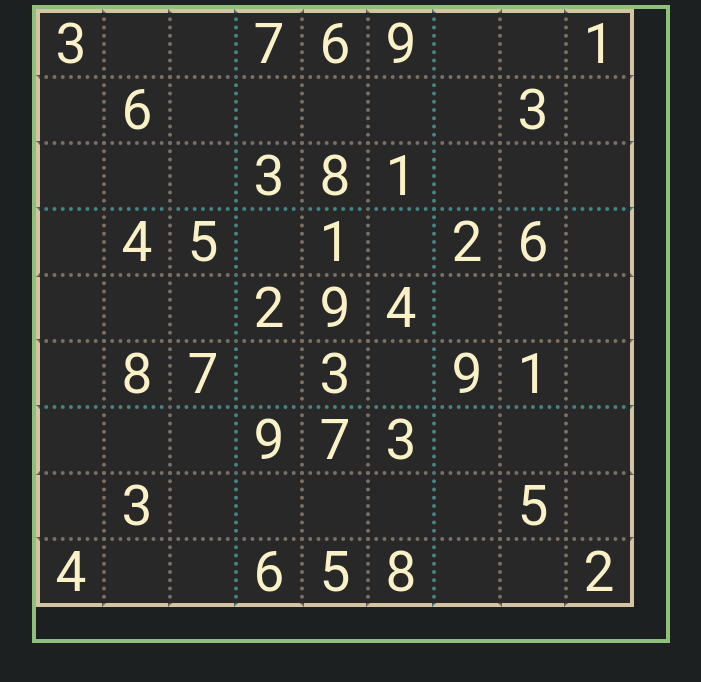
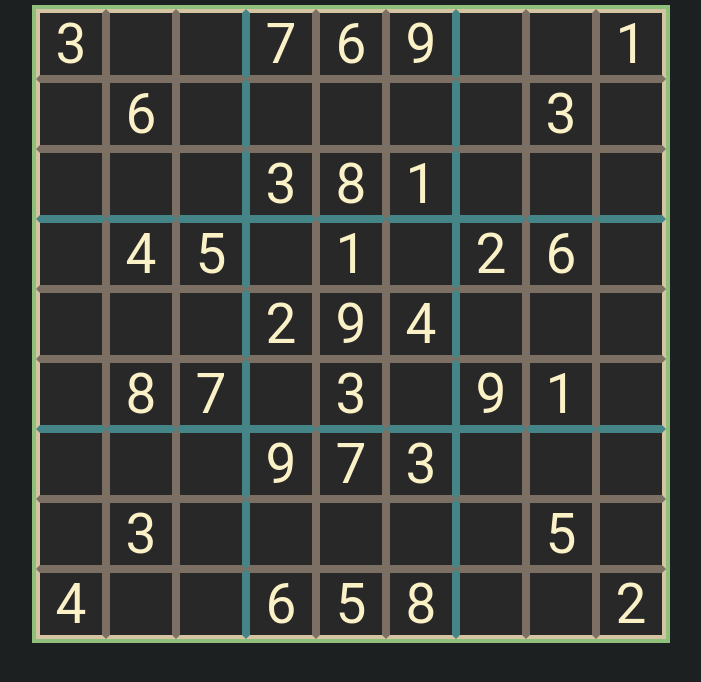
Before and after one commit to NicksIdeaEngine/sudoku, a React app: page / in a window 1280 px wide. Shown: the top 682 px of the page, without its empty margins (289-990 px from the left). Built offline with nearby package versions, Linux system fonts and the light colour scheme.

Commit message:
Reset board visuals a bit so it looks cleaner. Removed the styles/offset parameters from Tile.js and buildBoard.js

```diff
--- a/src/components/SudokuBoard.js
+++ b/src/components/SudokuBoard.js
@@ -1,4 +1,3 @@
-/* eslint-disable no-unused-vars */
 /* eslint-disable no-console */
 import React, { Component } from 'react';
 import newStandardSudoku from '../lib/getNewSudoku';
@@ -9,54 +8,52 @@ class SudokuBoard extends Component {
   constructor() {
     super();
 
-    const { startingSequence, solvedSequence } = newStandardSudoku;
+    const { startingSequence } = newStandardSudoku;
 
     this.state = {
       startingSequence,
-      solvedSequence,
       currentBoard: [],
     };
 
     this.handleClick = this.handleClick.bind(this);
-    this.startNewGame = this.startNewGame.bind(this);
   }
 
   componentDidMount() {
     const newBoard = buildBoard();
+    let row;
 
-    this.setState(() => {
+    this.setState((prevState) => {
+      const { startingSequence } = prevState;
+      const splitSequence = startingSequence.split('');
+
+      splitSequence.forEach((e, i) => {
+        row = Math.floor(i / 9);
+        newBoard[row].props.children[i % 9].value = e;
+      });
+
       return {
         currentBoard: newBoard,
       };
     });
-
-    this.startNewGame();
   }
 
   handleClick(id) {
     this.setState((prevState) => {
       const { currentBoard } = prevState;
-      const { value } = currentBoard[id];
+      const row = Math.floor(id / 9);
+      const rowMod = id % 9;
+      const rowContents = currentBoard[row].props.children;
+      const tile = rowContents[rowMod];
+      const { value } = tile;
       const oldValue = value ? parseInt(value, 10) : 0;
       let newValue = 0;
 
       if (oldValue !== 9) {
         newValue = oldValue + 1;
       }
-      console.log('what');
-      currentBoard[id].value = newValue.toString();
+      tile.value = newValue.toString();
 
-      return { currentBoard };
-    });
-  }
-
-  startNewGame() {
-    this.setState((prevState) => {
-      const { currentBoard, startingSequence } = prevState;
-      const splitSequence = startingSequence.split('');
-      splitSequence.forEach((e, i) => {
-        currentBoard[i].value = e;
-      });
+      currentBoard[row].props.children[rowMod].value = tile.value;
 
       return { currentBoard };
     });
@@ -64,31 +61,22 @@ class SudokuBoard extends Component {
 
   render() {
     const { currentBoard } = this.state;
-    let { solvedSequence } = this.state;
 
-    if (solvedSequence === '') solvedSequence = '12345';
-
-    const tileBatch = currentBoard.map((tile) => {
-      const {
-        id,
-        row,
-        column,
-        region,
-        classNames,
-        style,
-        candidates,
-        value,
-      } = tile;
+    const fullBoard = currentBoard.map((rowOfTiles) => {
+      const rowID = rowOfTiles.props.id;
+      const rowClassName = rowOfTiles.props.className;
+      const rowContents = rowOfTiles.props.children;
+      const tileBatch = rowContents.map((tile) => {
+        const { id, row, column, region, className, candidates, value } = tile;
 
         return (
           <Tile
-          key={id}
+            key={`tile-${id}`}
             id={id}
             row={row}
             column={column}
             region={region}
-          classNames={classNames}
-          style={style}
+            className={className}
             candidates={candidates}
             value={value === '0' ? '' : value}
             handleClick={this.handleClick}
@@ -97,8 +85,15 @@ class SudokuBoard extends Component {
       });
 
       return (
+        <div key={rowID} id={rowID} className={rowClassName}>
+          {tileBatch}
+        </div>
+      );
+    });
+
+    return (
       <section className="sudoku">
-        <div className="sudoku-container">{tileBatch}</div>
+        <div className="sudoku-container">{fullBoard}</div>
       </section>
     );
   }
--- a/src/components/Tile.js
+++ b/src/components/Tile.js
@@ -12,14 +12,13 @@ class Tile extends Component {
 
   render() {
     const {
+      id,
       row,
       column,
       region,
       value,
-      id,
       candidates,
-      classNames,
-      style,
+      className,
       handleClick,
     } = this.props;
 
@@ -30,16 +29,16 @@ class Tile extends Component {
     } else {
       tileText = candidates;
     }
+
     return (
       <div
-        className={classNames}
-        value={value}
-        style={style}
+        id={`tile-${id}`}
         row={row}
         column={column}
         region={region}
-        id={id}
+        value={value}
         candidates={candidates}
+        className={className}
         onClick={() => handleClick(id)}
       >
         <div className="sudoku-tile-text">{tileText}</div>
@@ -49,17 +48,13 @@ class Tile extends Component {
 }
 
 Tile.propTypes = {
+  id: PropTypes.number.isRequired,
   row: PropTypes.number.isRequired,
   column: PropTypes.number.isRequired,
   region: PropTypes.number.isRequired,
   value: PropTypes.string.isRequired,
-  id: PropTypes.number.isRequired,
   candidates: PropTypes.arrayOf(PropTypes.number).isRequired,
-  classNames: PropTypes.string.isRequired,
-  style: PropTypes.shape({
-    left: PropTypes.string,
-    top: PropTypes.string,
-  }).isRequired,
+  className: PropTypes.string.isRequired,
   handleClick: PropTypes.func.isRequired,
 };
 
--- a/src/lib/buildBoard.js
+++ b/src/lib/buildBoard.js
@@ -1,66 +1,68 @@
+/* eslint-disable no-console */
 /* eslint-disable no-unused-vars */
+import React from 'react';
+
 function buildBoard(maxRows = 9, maxColumns = 9, regionSize = 3) {
-  const newBoard = [];
   let id = 0;
-  const value = '';
   let row = 1;
   let column = 1;
   let region = 1;
-  let classNames = [];
-  let style = {};
-  let offset = 0;
+  const value = '';
   const candidates = [];
+  let className = [];
+  const newBoard = [];
+  let newRowContents = [];
 
   for (row = 1; row <= maxRows; row += 1) {
+    newRowContents = [];
     for (column = 1; column <= maxColumns; column += 1) {
-      classNames = [];
-      offset = 0;
-      style = { left: '', top: '' };
-      classNames.push('sudoku-tile');
+      className = [];
+      className.push('sudoku-tile');
       if (column === 1) {
-        classNames.push('sudoku-tile-outer-left');
-      } else {
-        offset = (column - 1) * -0.2;
-        style.left = `${offset}em`;
+        className.push('sudoku-tile-outer-left');
       }
-      if (column === 9) classNames.push('sudoku-tile-outer-right');
+      if (column === 9) className.push('sudoku-tile-outer-right');
       if (row === 1) {
-        classNames.push('sudoku-tile-outer-top');
-      } else {
-        offset = (row - 1) * -0.2;
-        style.top = `${offset}em`;
+        className.push('sudoku-tile-outer-top');
       }
-      if (row === 9) classNames.push('sudoku-tile-outer-bottom');
+      if (row === 9) className.push('sudoku-tile-outer-bottom');
       if (column === 3 || column === 6) {
-        classNames.push('sudoku-tile-inner-right');
+        className.push('sudoku-tile-inner-right');
       }
       if (column === 4 || column === 7) {
-        classNames.push('sudoku-tile-inner-left');
+        className.push('sudoku-tile-inner-left');
       }
       if (row === 3 || row === 6) {
-        classNames.push('sudoku-tile-inner-bottom');
+        className.push('sudoku-tile-inner-bottom');
       }
       if (row === 4 || row === 7) {
-        classNames.push('sudoku-tile-inner-top');
+        className.push('sudoku-tile-inner-top');
       }
 
       region =
         Math.ceil(column / regionSize) +
         Math.floor((row - 1) / regionSize) * regionSize;
 
-      newBoard.push({
+      newRowContents.push({
         id,
         row,
         column,
         region,
-        classNames: classNames.join(' '),
-        style,
+        value,
         candidates,
-        value,
+        className: className.join(' '),
       });
       id += 1;
     }
+
+    newBoard.push(
+      <div className="sudoku-row" id={`row-${row - 1}`}>
+        {newRowContents}
+      </div>,
+    );
   }
+
+  console.log(newBoard);
 
   return newBoard;
 }
--- a/src/style.scss
+++ b/src/style.scss
@@ -4,9 +4,9 @@
 $page-background: $bg0_h;
 $page-color: $fg0;
 $header-color: $blue;
-$tile-border-thin: 0.2em dotted $bg4;
+$tile-border-thin: 0.2em solid $bg4;
 $tile-border-thin-hover: 0.2em solid $red;
-$tile-border-inner-edge: 0.2em dotted $dark_blue;
+$tile-border-inner-edge: 0.2em solid $dark_blue;
 $tile-border-inner-edge-hover: 0.2em solid $red;
 $tile-border-outer-edge: 0.2em solid $fg2;
 $tile-border-outer-edge-hover: 0.2em solid $red;
@@ -74,7 +74,6 @@ body {
     width: $tile-width;
     height: $tile-height;
     background-color: $tile-background-color;
-    z-index: 1;
 
     &-text {
       font-size: $tile-text-size;
@@ -84,13 +83,11 @@ body {
     &:hover {
       border: $tile-border-thin-hover;
       cursor: pointer;
-      z-index: 3;
     }
 
     &:active {
       border: $tile-border-thin-hover;
       cursor: pointer;
-      z-index: 3;
     }
 
     &-outer {
@@ -146,61 +143,49 @@ body {
     &-inner {
       &-left {
         border-left: $tile-border-inner-edge;
-        z-index: 2;
 
         &:hover {
           border-left: $tile-border-inner-edge-hover;
-          z-index: 4;
         }
 
         &:active {
           border-left: $tile-border-inner-edge-hover;
-          z-index: 4;
         }
       }
 
       &-right {
         border-right: $tile-border-inner-edge;
-        z-index: 2;
 
         &:hover {
           border-right: $tile-border-inner-edge-hover;
-          z-index: 4;
         }
 
         &:active {
           border-right: $tile-border-inner-edge-hover;
-          z-index: 4;
         }
       }
 
       &-top {
         border-top: $tile-border-inner-edge;
-        z-index: 2;
 
         &:hover {
           border-top: $tile-border-inner-edge-hover;
-          z-index: 4;
         }
 
         &:active {
           border-top: $tile-border-inner-edge-hover;
-          z-index: 4;
         }
       }
 
       &-bottom {
         border-bottom: $tile-border-inner-edge;
-        z-index: 2;
 
         &:hover {
           border-bottom: $tile-border-inner-edge-hover;
-          z-index: 4;
         }
 
         &:active {
           border-bottom: $tile-border-inner-edge-hover;
-          z-index: 4;
         }
       }
     }
```
Lines whose indentation alone changed are shown as unchanged.
